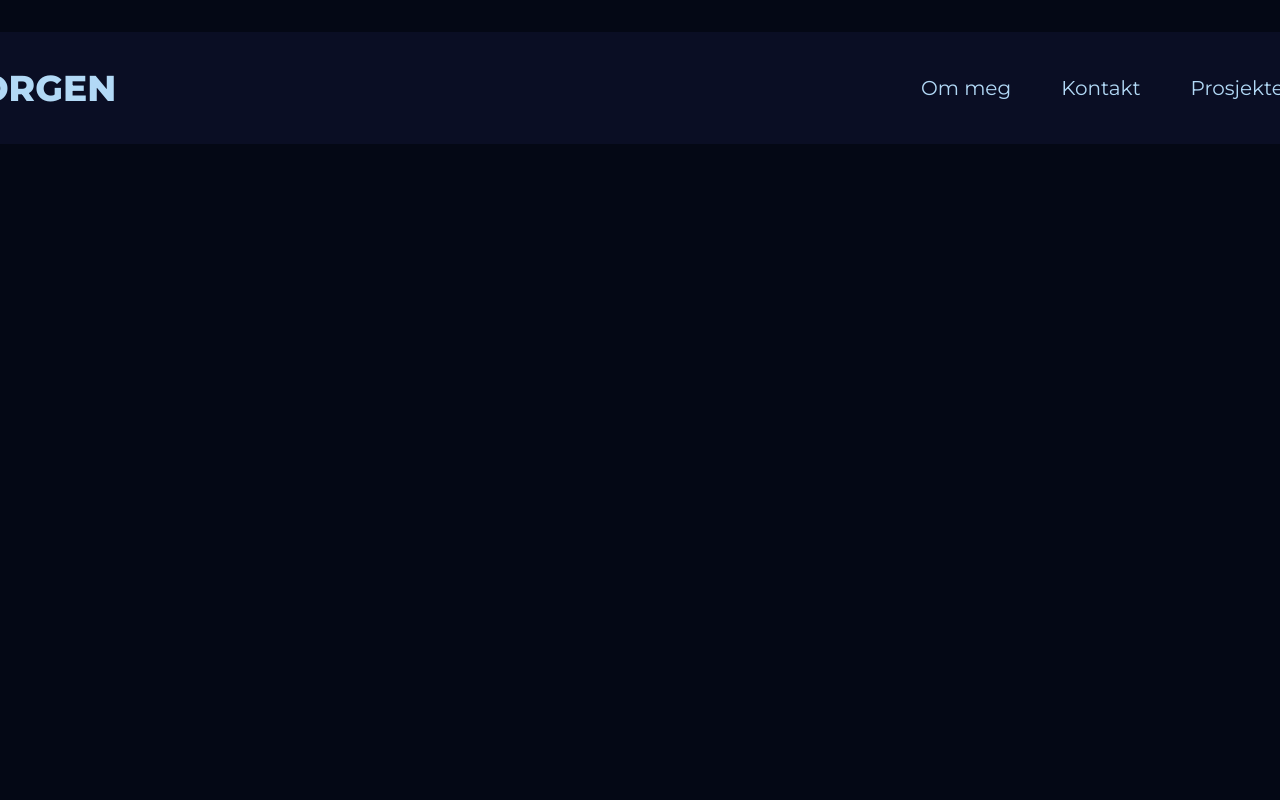
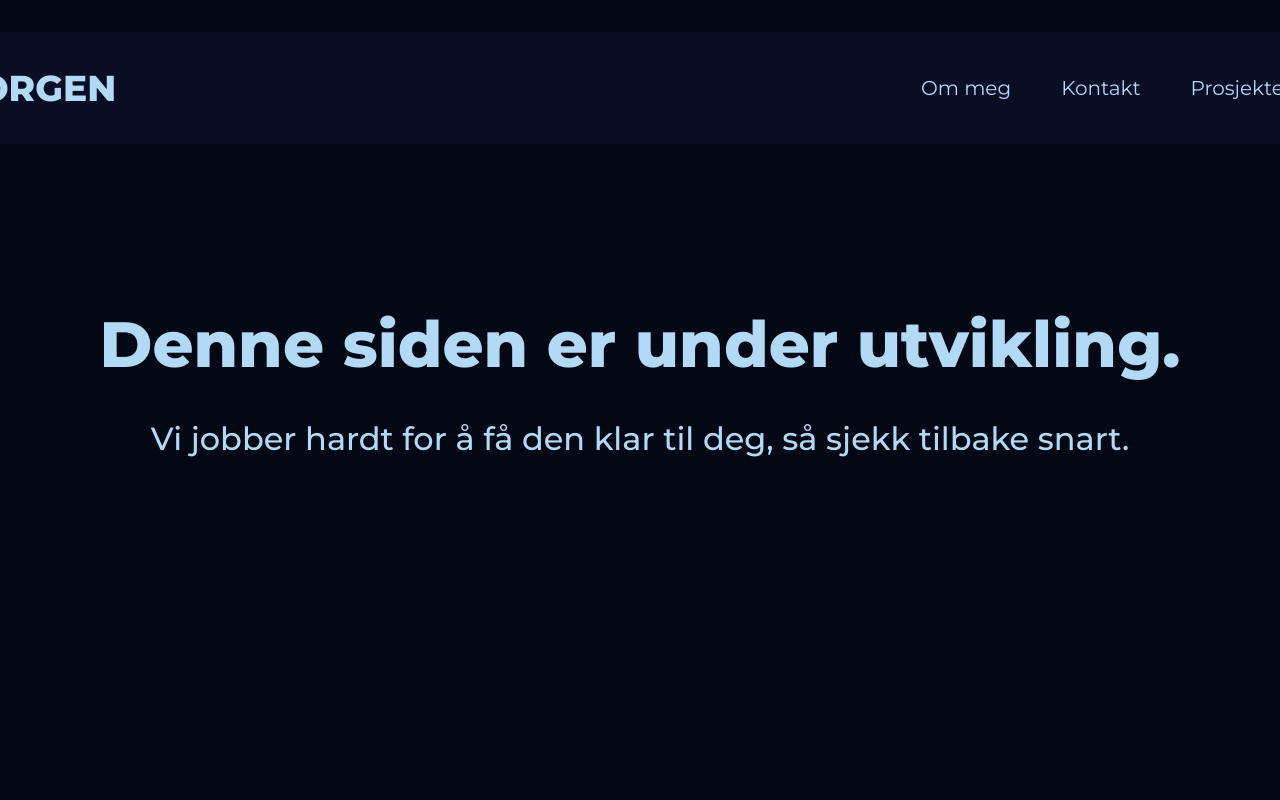
Before and after one commit to JorgenKH04/Portofolio, a React (Vite) app: page /projects in a window 1280 px wide. Shown: the top 800 px of the page. Built offline with nearby package versions, Linux system fonts and the light colour scheme.

Commit message:
chore: WIP page
Added some text for WIP page

```diff
--- a/src/data/lang.en.ts
+++ b/src/data/lang.en.ts
@@ -17,8 +17,8 @@ export class Lang extends Array<string> {
   flexible = 'Flexible';
   criticalthinker = 'Critical thinker';
   problemsolver = 'Problem-solver';
-  organized = 'organized';
-  adaptable = 'adaptable';
+  organized = 'Organized';
+  adaptable = 'Adaptable';
   myskills = 'My skills';
   collaborationheader = 'Looking to collaborate?';
   collaborationpart1 = 'I would love to hear from you. Feel free to reach out via email at';
@@ -38,4 +38,6 @@ export class Lang extends Array<string> {
   formmessage = 'Leave a message.';
   formsubmit = 'Submit';
   cv = test.default;
+  underdevelopmentheader = 'This page is under construction.';
+  underdevelopmentparagraph = "We're working hard to get it ready for you, so please check back soon.";
 }
--- a/src/data/lang.no.ts
+++ b/src/data/lang.no.ts
@@ -38,4 +38,6 @@ export class Lang extends Array<string> {
   formmessage = 'Send meg en melding.';
   formsubmit = 'Send';
   cv = test.default;
+  underdevelopmentheader = 'Denne siden er under utvikling.';
+  underdevelopmentparagraph = 'Vi jobber hardt for å få den klar til deg, så sjekk tilbake snart.';
 }
--- a/src/data/language.ts
+++ b/src/data/language.ts
@@ -35,6 +35,8 @@ export interface LanguageType extends Array<string> {
   formmessage: string;
   formsubmit: string;
   cv: string;
+  underdevelopmentheader: string;
+  underdevelopmentparagraph: string;
 }
 
 export class Language {
```
